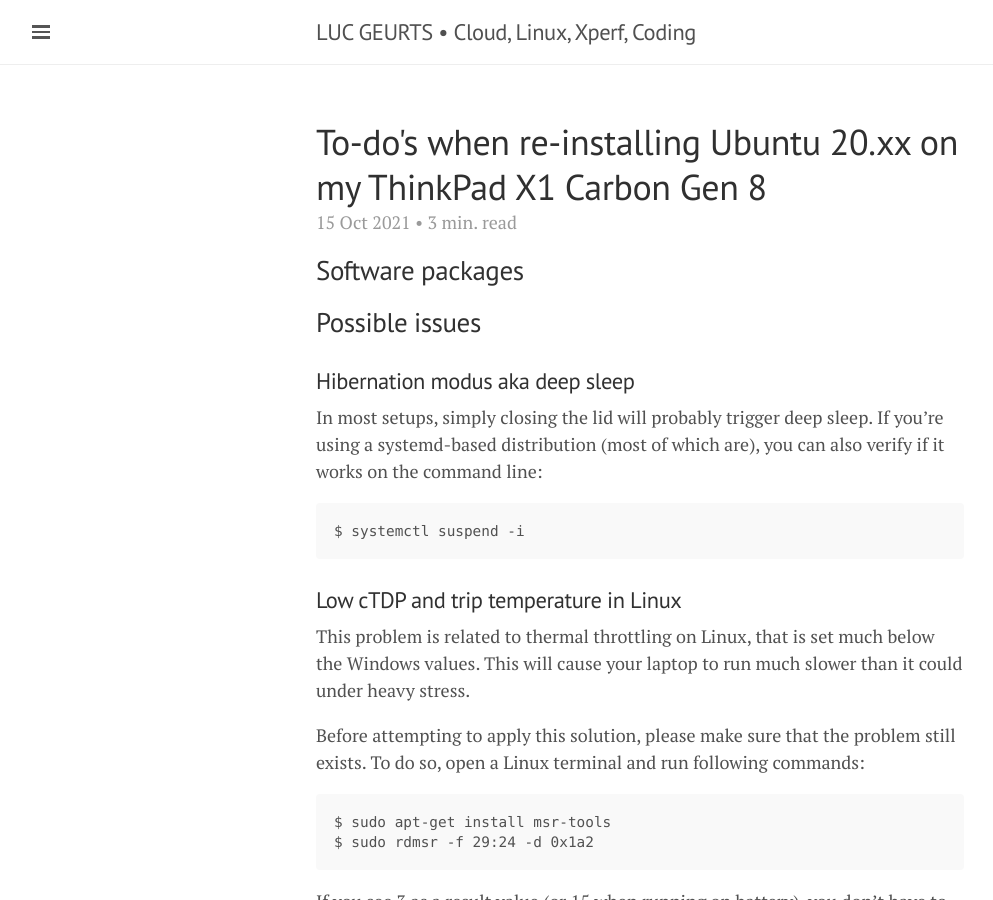
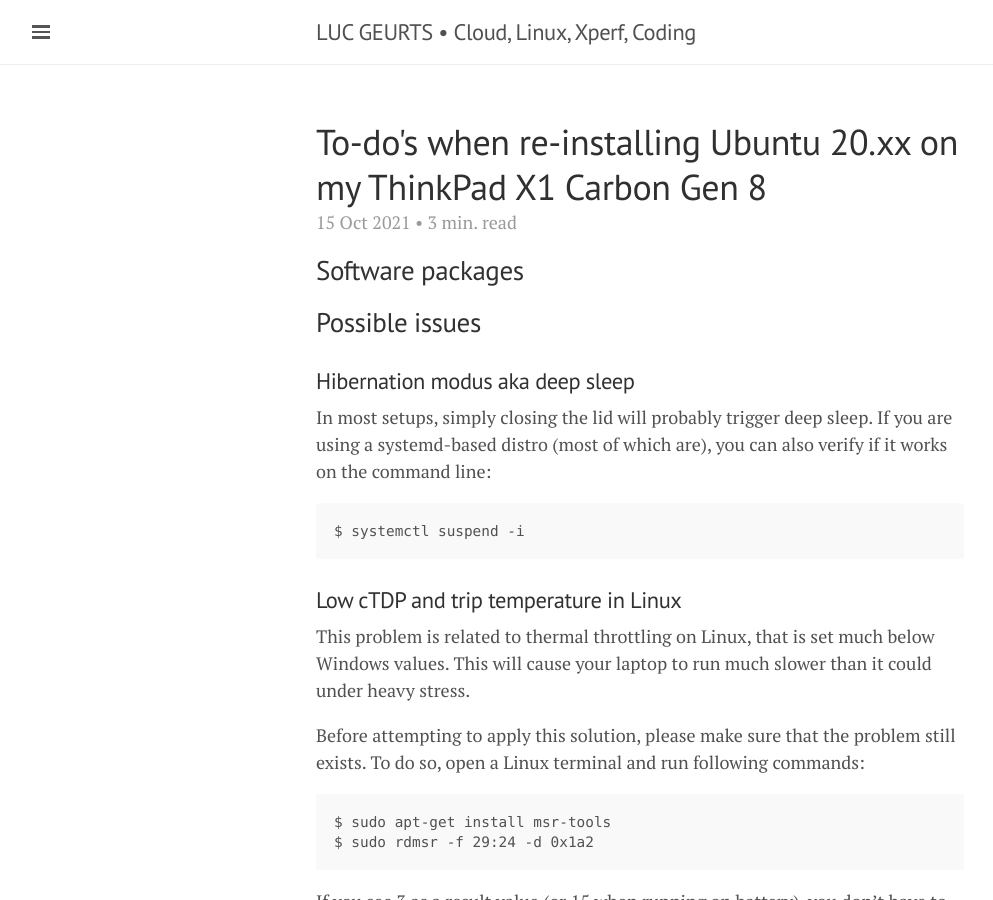
Before and after one commit to lgeurts/lgeurts.github.io, a Jekyll site: the page built from _posts/2021-10-15-ubuntu-setup-notes-for-x1-carbon-gen8.md, in a window 1280 px wide and 900 px high. Shown: the whole window, without its empty margins (0-993 px from the left). Built offline with Jekyll 4.4.1, drawn with Linux system fonts in a browser that asks for light colours; nearby versions of some CDN libraries; comment, search, counter and statistics services are not loaded.

Commit message:
Update 2021-10-15-ubuntu-setup-notes-for-x1-carbon-gen8.md

````diff
--- a/_posts/2021-10-15-ubuntu-setup-notes-for-x1-carbon-gen8.md
+++ b/_posts/2021-10-15-ubuntu-setup-notes-for-x1-carbon-gen8.md
@@ -15,13 +15,13 @@
 
 ### Hibernation modus aka deep sleep
 
-In most setups, simply closing the lid will probably trigger deep sleep. If you're using a systemd-based distribution (most of which are), you can also verify if it works on the command line:
+In most setups, simply closing the lid will probably trigger deep sleep. If you are using a systemd-based distro (most of which are), you can also verify if it works on the command line:
 ```
 $ systemctl suspend -i
 ```
 ### Low cTDP and trip temperature in Linux
 
-This problem is related to thermal throttling on Linux, that is set much below the Windows values. This will cause your laptop to run much slower than it could under heavy stress.
+This problem is related to thermal throttling on Linux, that is set much below Windows values. This will cause your laptop to run much slower than it could under heavy stress.
 
 Before attempting to apply this solution, please make sure that the problem still exists. To do so, open a Linux terminal and run following commands:
 ```
````
